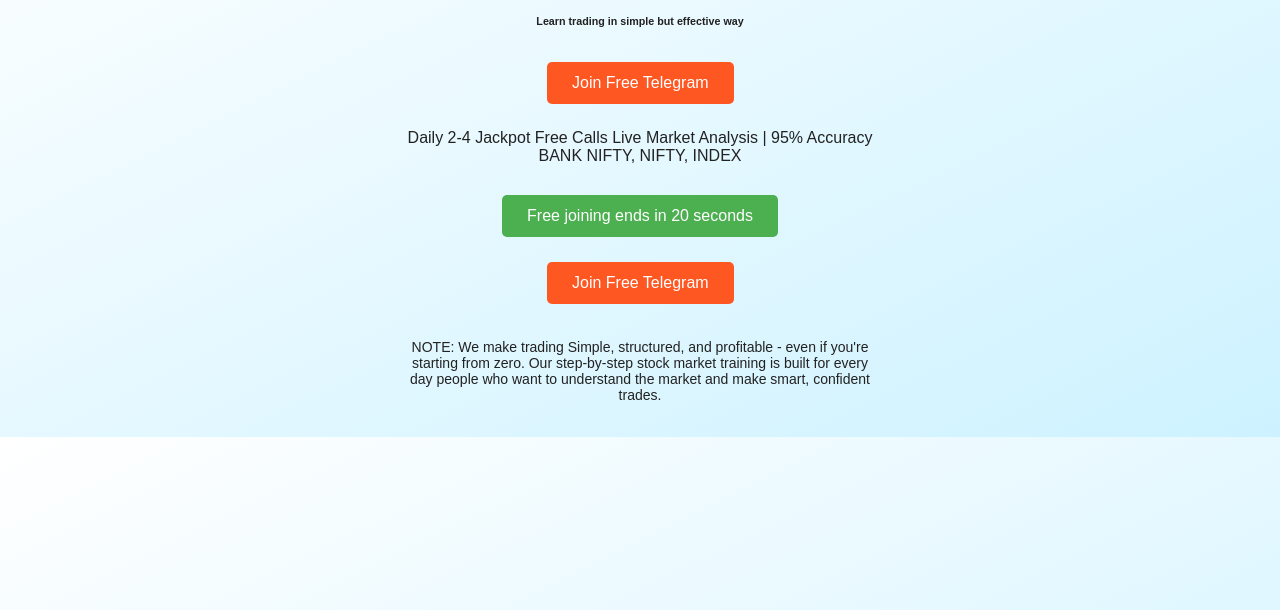
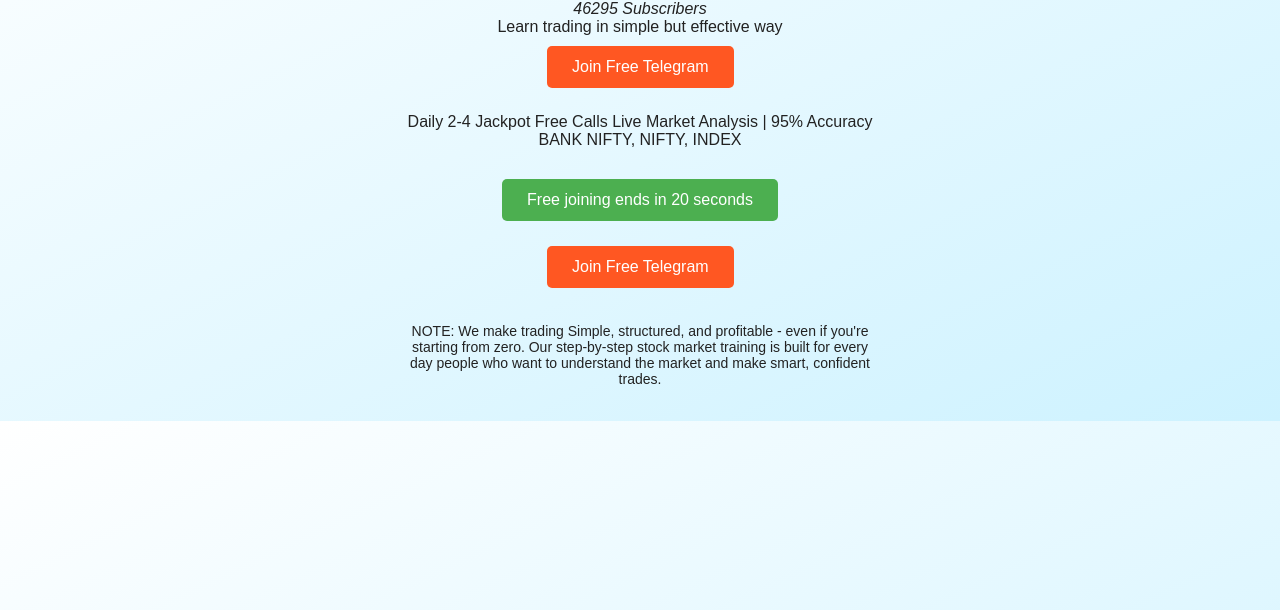
Before and after one commit to Bankniftycalls/stockmarket, a plain HTML site: page index.html in a window 1280 px wide. Shown: the part 190-800 px from the top of the page. Drawn offline with Linux system fonts and the light colour scheme.

Commit message:
Update index.html

```diff
--- a/index.html
+++ b/index.html
@@ -72,7 +72,9 @@
 
     <h1>BANK NIFTY Put Calls</h1>
 
-    <h6>Learn trading in simple but effective way</h6>
+    <i>46295 Subscribers</i>
+
+    <div>Learn trading in simple but effective way</div>
 
     <a class="telegram-btn" href="https://telegram.me/+4CAW6e7j2DRkM2E9" target="_blank">Join Free Telegram</a>
 
```
